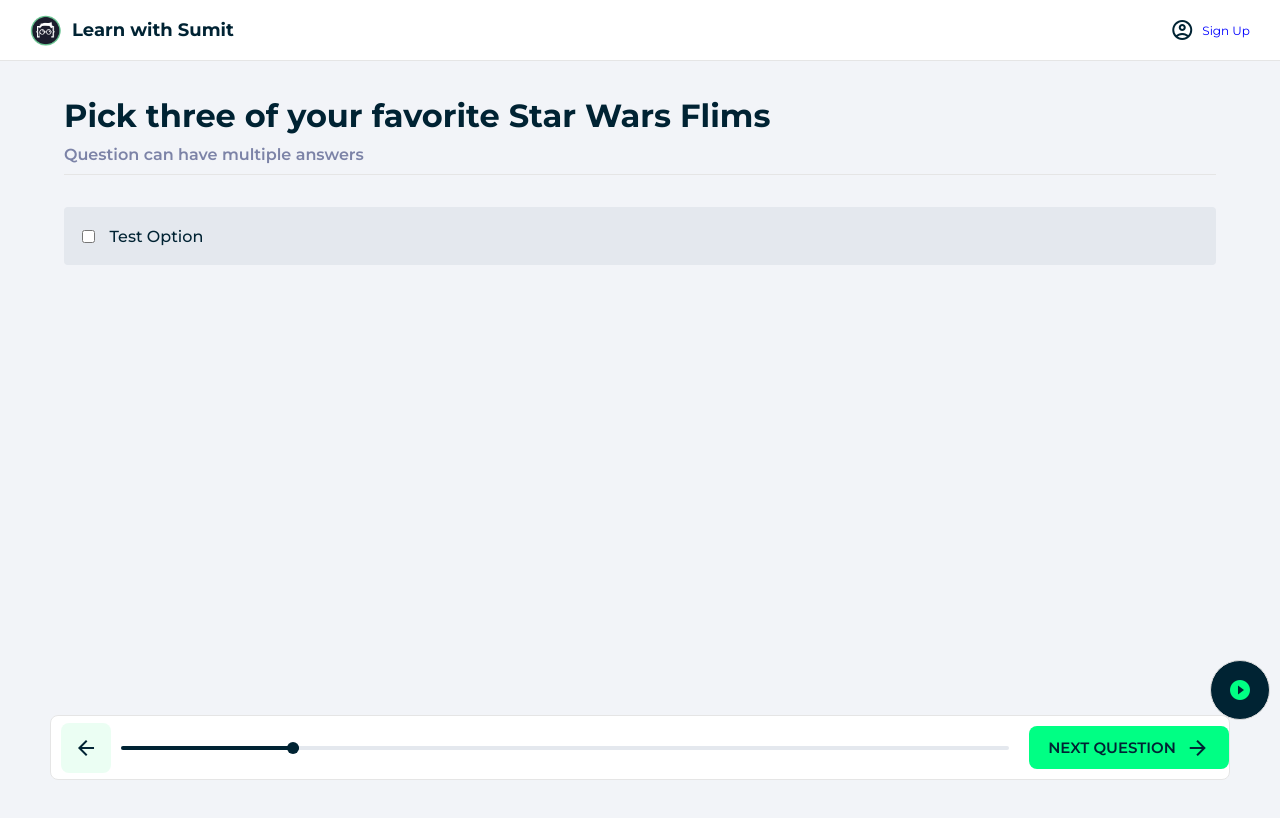
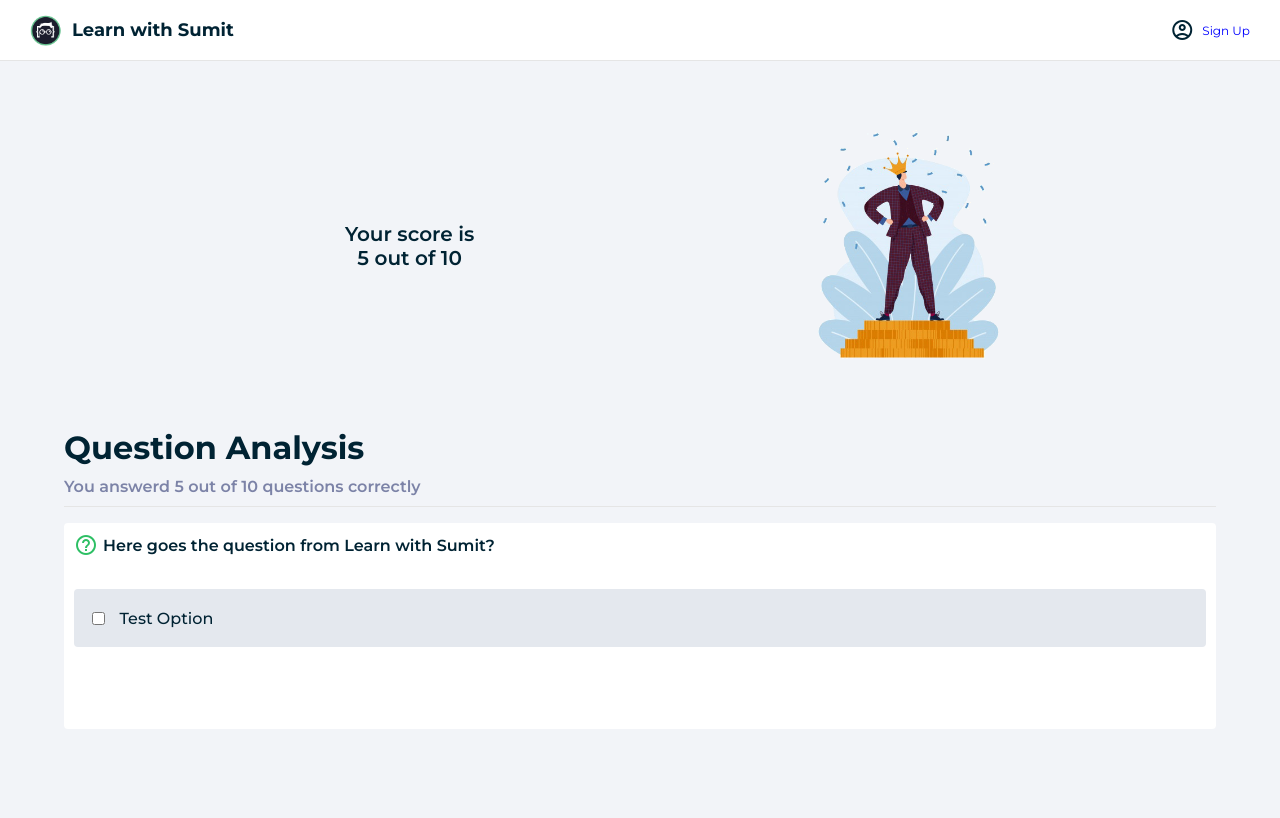
Before and after one commit to TanviralamSust/Quiz-Application-React, a React (Create React App) app: page / in a window 1280 px wide. Shown: the top 818 px of the page. Built offline with nearby package versions, Linux system fonts and the light colour scheme.

Commit message:
Added result page UI

```diff
--- /dev/null
+++ b/src/components/Analysis.js
@@ -0,0 +1,12 @@
+import classes from "../styles/Analysis.module.css"
+import Question from "./Question"
+
+export default function Analysis() {
+    return(
+        <div className={classes.analysis}>
+            <h1>Question Analysis</h1>
+            <h4>You answerd 5 out of 10 questions correctly</h4>
+            <Question />
+        </div>
+    )
+}
--- a/src/components/App.js
+++ b/src/components/App.js
@@ -4,6 +4,7 @@
 import Signup from "./pages/Signup";
 import Login from "./pages/Login"
 import Quiz from "./pages/Quiz";
+import Result from "./pages/Result";
 
 function App() {
   return (
@@ -11,7 +12,8 @@
           {/*<Signup></Signup>*/}
           {/*<Login></Login>*/}
           {/*<Home/>*/}
-          <Quiz></Quiz>
+          {/*<Quiz></Quiz>*/}
+          <Result/>
       </Layout>
   );
 }
--- /dev/null
+++ b/src/components/Question.js
@@ -0,0 +1,14 @@
+import classes from "../styles/Question.module.css"
+import Answers from "./Answers";
+
+export default function Question() {
+    return (
+        <div className={classes.question}>
+            <div className={classes.qtitle}>
+                <span className="material-icons-outlined"> help_outline </span>
+                Here goes the question from Learn with Sumit?
+            </div>
+            <Answers />
+        </div>
+    );
+}
--- /dev/null
+++ b/src/components/Summary.js
@@ -0,0 +1,17 @@
+import image from "../assets/images/success.png"
+import classes from "../styles/Summary.module.css"
+export default function Summary() {
+    return (
+        <div className={classes.summary}>
+            <div className={classes.point}>
+                <p className={classes.score}>
+                    Your score is <br />5 out of 10
+                </p>
+            </div>
+
+            <div className={classes.badge}>
+                <img src={image} alt="Success" />
+            </div>
+        </div>
+    );
+}
--- /dev/null
+++ b/src/components/pages/Result.js
@@ -0,0 +1,10 @@
+import Summary from "../Summary"
+import Analysis from "../Analysis"
+export default function Result() {
+    return(
+        <>
+            <Summary/>
+            <Analysis/>
+        </>
+    )
+}
--- /dev/null
+++ b/src/styles/Analysis.module.css
@@ -0,0 +1,3 @@
+.analysis {
+  margin: 2rem auto;
+}
--- /dev/null
+++ b/src/styles/Question.module.css
@@ -0,0 +1,18 @@
+.question {
+  background-color: white;
+  padding: 10px;
+  margin: 1rem 0;
+  border-radius: 4px;
+}
+
+.qtitle {
+  display: flex;
+  gap: 5px;
+  align-items: center;
+  color: var(--fontPrimary);
+  font-weight: 600;
+}
+
+.qtitle span {
+  color: var(--active);
+}
--- /dev/null
+++ b/src/styles/Summary.module.css
@@ -0,0 +1,49 @@
+.summary {
+  width: 80%;
+  margin: 0 auto;
+  display: flex;
+  justify-content: space-between;
+}
+
+@media only screen and (max-width: 800px) {
+  .summary {
+    flex-direction: column;
+    align-items: center;
+  }
+}
+
+.point {
+  width: 50%;
+  display: grid;
+  justify-content: center;
+  place-items: center;
+  position: relative;
+}
+
+.score {
+  width: 400px;
+  text-align: center;
+  font-size: 20px;
+  font-weight: 600;
+}
+
+.badge {
+  text-align: center;
+  height: 300px;
+  padding: 1rem;
+  display: flex;
+  justify-content: center;
+  align-items: center;
+}
+
+.badge img {
+  width: 100%;
+  height: 100%;
+  object-fit: cover;
+}
+
+@media only screen and (max-width: 800px) {
+  .badge {
+    width: 100%;
+  }
+}
```
